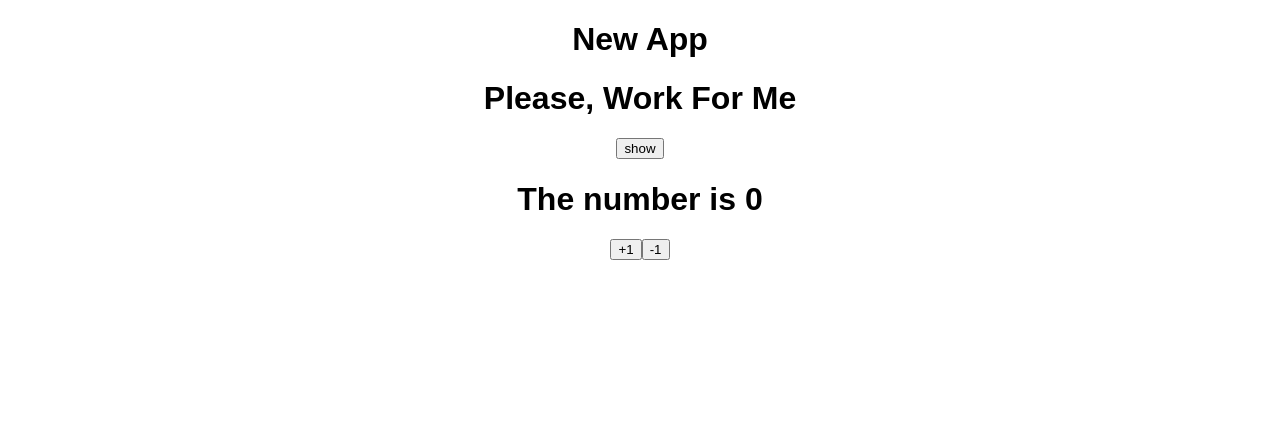
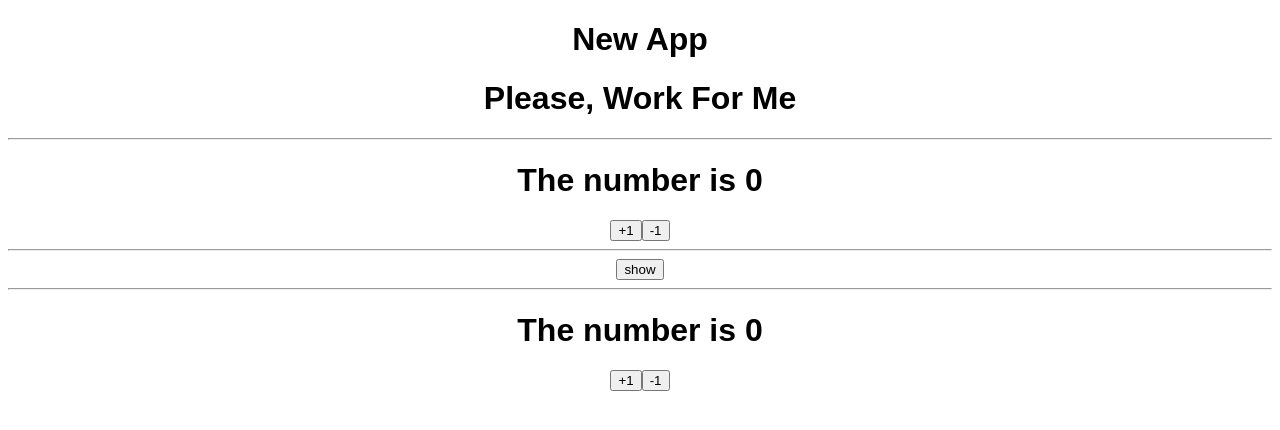
Before and after one commit to gosunman/theArtOfReact, a React (Create React App) app: page / in a window 1280 px wide. Shown: the top 430 px of the page. Built offline with nearby package versions, Linux system fonts and the light colour scheme.

Commit message:
8.3.1 Basic useReducer

```diff
--- a/src/App.js
+++ b/src/App.js
@@ -1,6 +1,7 @@
 import React, { useState } from "react";
 import Counter from "./Counter";
 import Info from "./Info";
+import ForReducer from "./ForReducer";
 
 import "./styles.css";
 
@@ -11,6 +12,9 @@ const App = () => {
     <div className="App">
       <h1>New App</h1>
       <h1>Please, Work For Me</h1>
+      <hr />
+      <ForReducer />
+      <hr />
       <button
         onClick={() => {
           setVisible(!visible);
@@ -19,6 +23,7 @@ const App = () => {
         {visible ? "hide" : "show"}
       </button>
       {visible && <Info />}
+      <hr />
       <Counter />
     </div>
   );
--- /dev/null
+++ b/src/ForReducer.js
@@ -0,0 +1,39 @@
+import React, { useReducer } from "react";
+
+// useReducer를 사용했을 때의 가장 큰 장점은 컴포넌트 업데이트 로직을 컴포넌트 바깥으로 빼낼 수 있다는 것
+
+function reducer(state, action) {
+  // action.type에 따라 다른 작업 수행
+  switch (action.type) {
+    case "INCREMENT":
+      return { value: state.value + 1 };
+    case "DECREMENT":
+      return { value: state.value - 1 };
+    default:
+      return state;
+  }
+}
+
+export default function ForReducer() {
+  const [state, dispatch] = useReducer(reducer, { value: 0 });
+
+  return (
+    <div>
+      <h1>The number is {state.value}</h1>
+      <button
+        onClick={() => {
+          dispatch({ type: "INCREMENT" });
+        }}
+      >
+        +1
+      </button>
+      <button
+        onClick={() => {
+          dispatch({ type: "DECREMENT" });
+        }}
+      >
+        -1
+      </button>
+    </div>
+  );
+}
```
